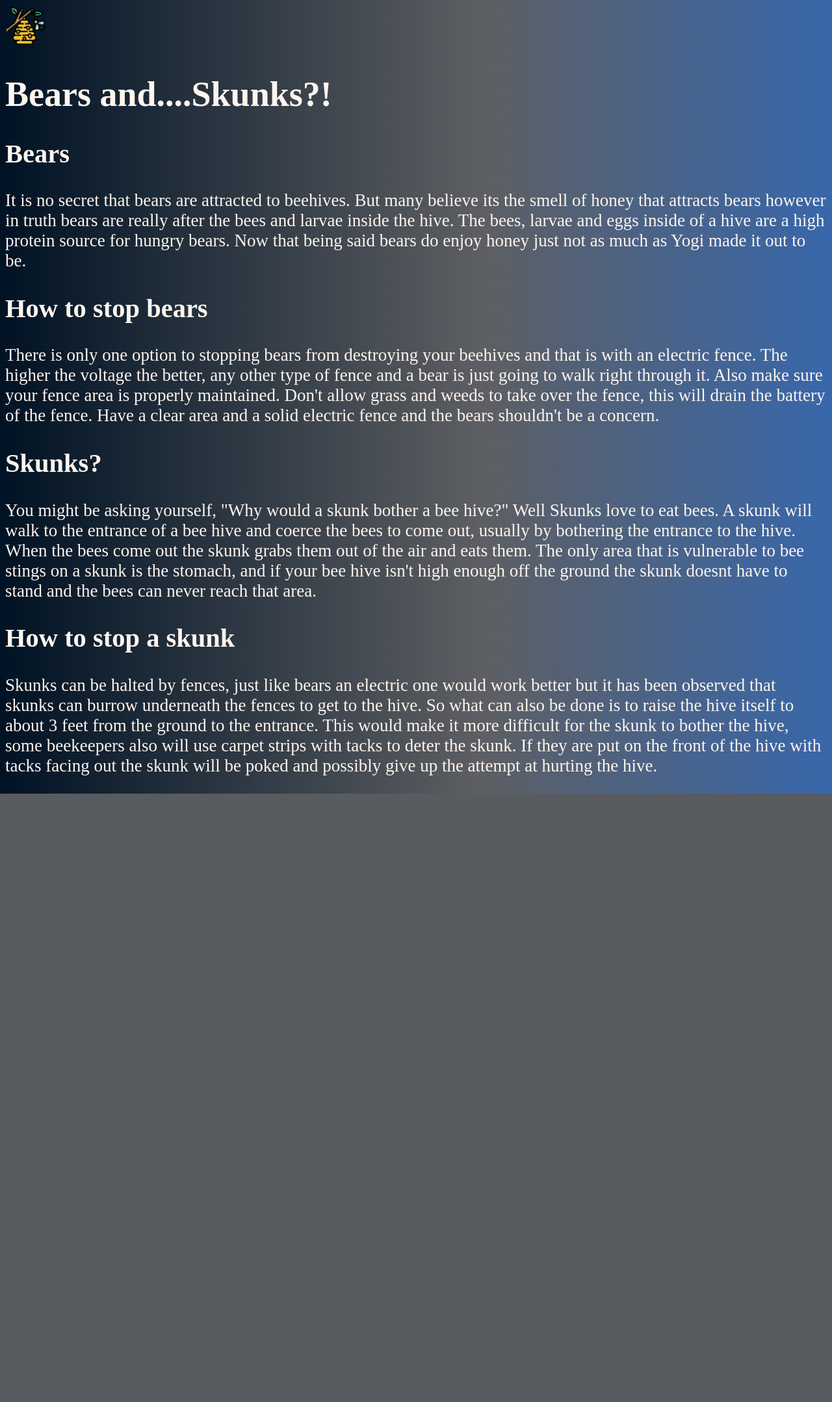
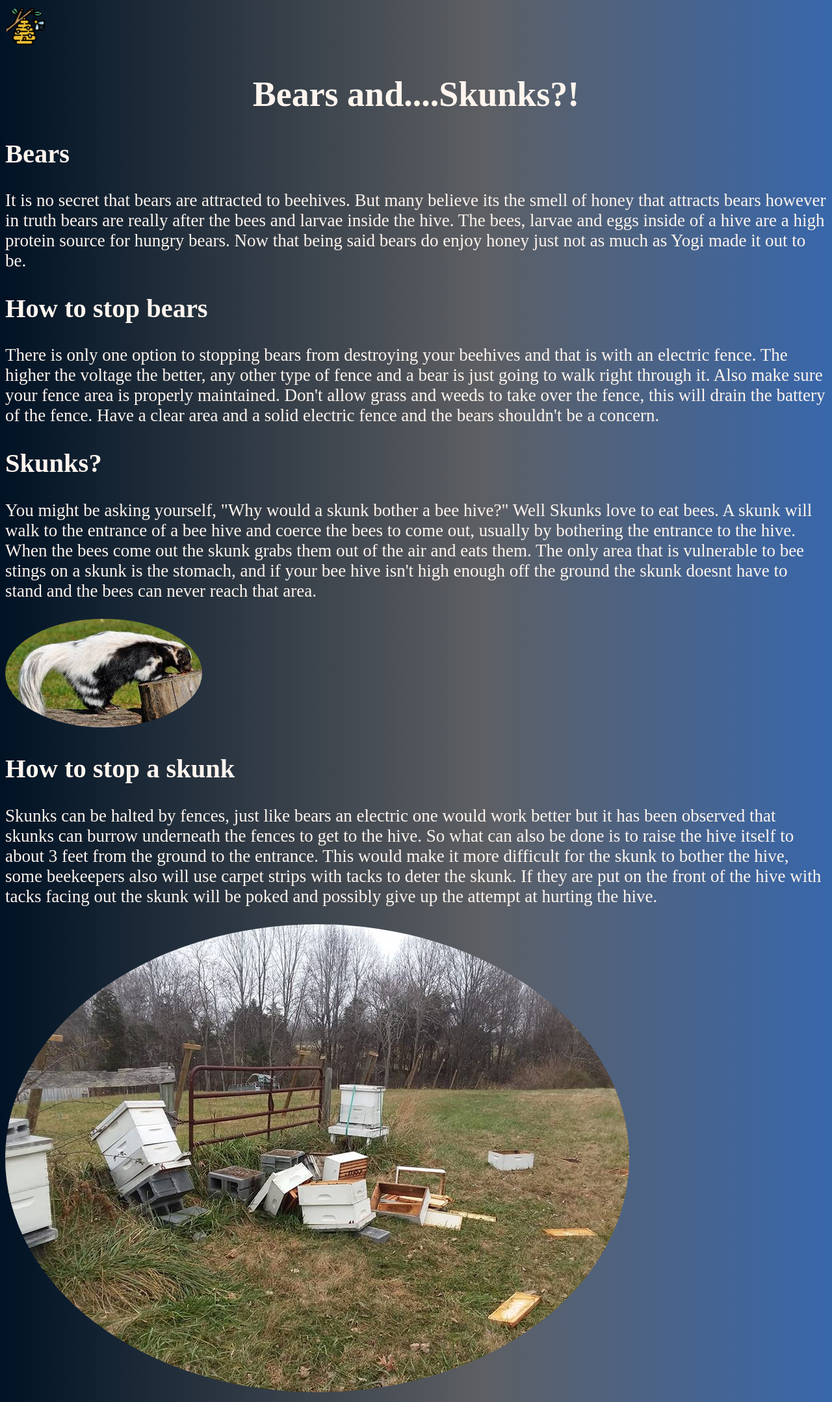
Before and after one commit to kellermack/kellerbee, a PHP site: page /bearsandskunks.html in a window 1280 px wide. Shown: the whole page at 65% size. Before the commit the page ends 1221 px from the top, so only its background shows below. Run offline with PHP 8.4, Linux system fonts and the light colour scheme.

Commit message:
more stuff

```diff
--- /dev/null
+++ b/bearsandskunks.css
@@ -0,0 +1,15 @@
+body{
+    background: linear-gradient(90deg, rgba(0,18,36,1) 0%, rgba(93,95,99,1) 58%,
+    rgba(83,97,118,1) 69%, rgba(56,103,171,1) 100%);
+    color: seashell;
+    font-size: 27px;
+    }
+
+    h1{
+        text-align: center;
+        position: relative;
+    }
+
+    img{
+        border-radius: 75%;
+    }
--- a/bearsandskunks.html
+++ b/bearsandskunks.html
@@ -4,7 +4,7 @@
     <meta charset="UTF-8">
     <meta name="viewport" content="width=device-width, initial-scale=1.0">
     <title>Bears & Skunks</title>
-    <link rel="stylesheet" href="beetle.css">
+    <link rel="stylesheet" href="bearsandskunks.css">
 </head>
 <body>
     <a href="index.php"><img src="honeycomb.png" alt="Bee hive" width="5%" height="5%"></a>
@@ -33,6 +33,7 @@
         a skunk is the stomach, and if your bee hive isn't high enough off the ground the skunk doesnt
         have to stand and the bees can never reach that area.
     </p>
+    <img src="skunks.jpeg" alt="skunk">
     <h2>How to stop a skunk</h2>
     <p>Skunks can be halted by fences, just like bears an electric one would work better but it
         has been observed that skunks can burrow underneath the fences to get to the hive. So
@@ -41,6 +42,8 @@
         will use carpet strips with tacks to deter the skunk. If they are put on the front of the hive
         with tacks facing out the skunk will be poked and possibly give up the attempt at hurting the hive.
     </p>
+ <img src="bearAttack.jpg" alt="bear">
+</body>
 
-</body>
+
 </html>
--- a/beetle.css
+++ b/beetle.css
@@ -1,10 +1,12 @@
 html{
-background: rgb(0,18,36);
 background: linear-gradient(90deg, rgba(0,18,36,1) 0%, rgba(93,95,99,1) 58%,
 rgba(83,97,118,1) 69%, rgba(56,103,171,1) 100%);
 color: seashell;
 font-size: 27px;
+}
 
+h1 {
+    text-align: center;
 }
 
 a{
```
Also changed, not shown: bearAttack.jpg (added), beekeeper.jpg (added), skunks.jpeg (added), 1 other file.
